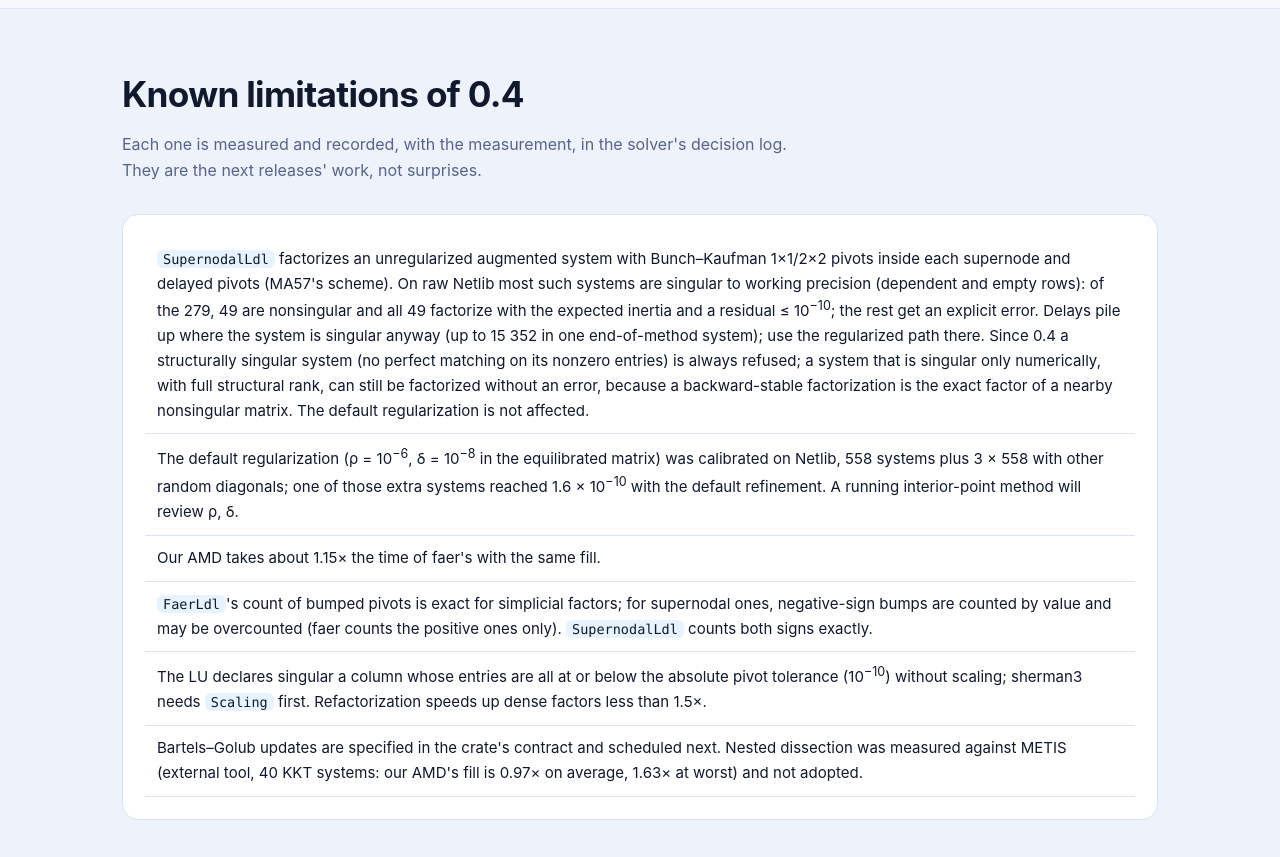
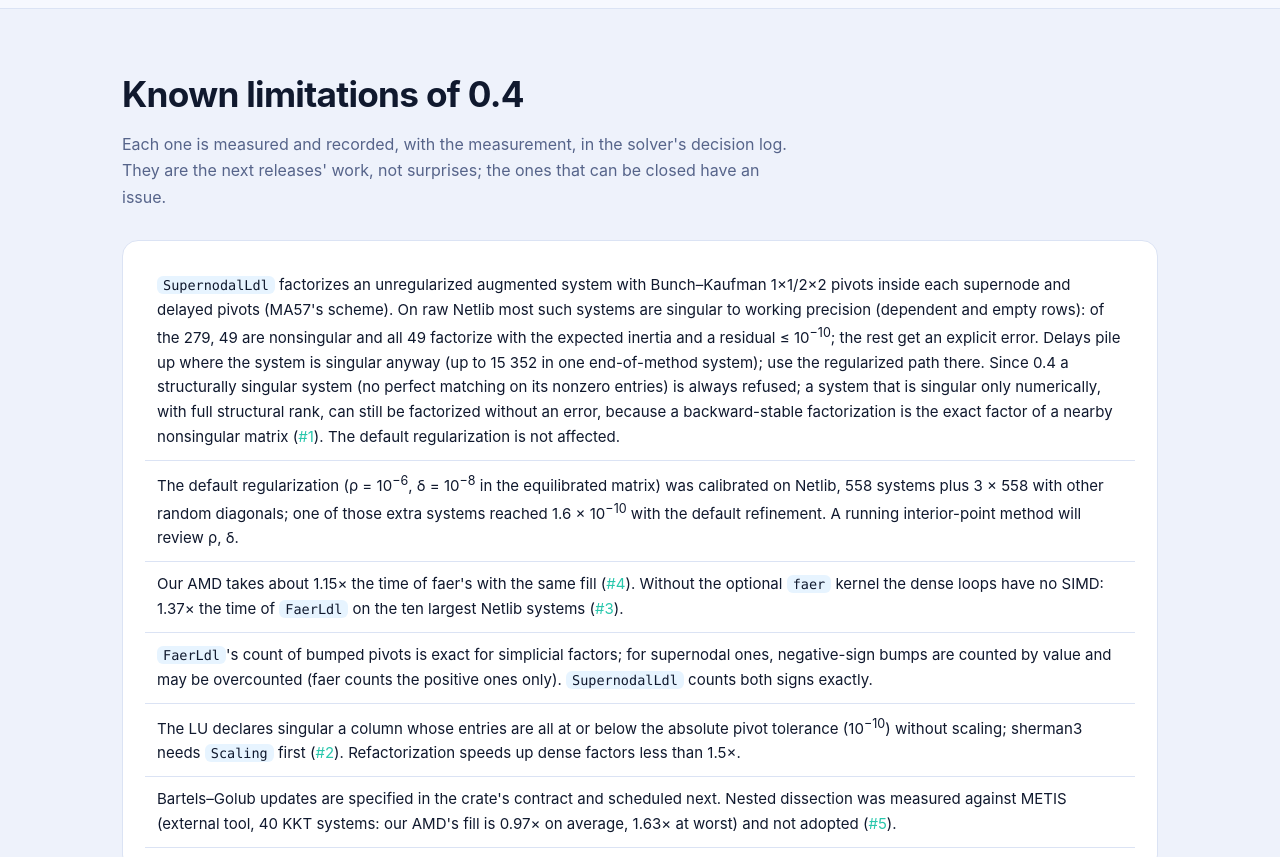
Before and after one commit to StrategicProjects/xingo-sparse, a plain HTML site: page site/index.html in a window 1280 px wide. Shown: the part 5260-6117 px from the top of the page. Drawn offline with Linux system fonts and the light colour scheme.

Commit message:
sparse: README e página — cada limitação que pode ser fechada aponta para a sua issue (#1–#5, #7 do espelho); lista do README renumerada em ordem
Co-Authored-By: Claude Fable 5.2 <noreply@anthropic.com>
Claude-Session: https://claude.ai/code/session_01358TeZ6fozKtrKuYr8KqGf

```diff
--- a/site/index.html
+++ b/site/index.html
@@ -371,16 +371,16 @@ assert!(nnz_l &lt;= s.<span class="c-cmd">cholesky_nnz</span>(&amp;q)?);</code><
   <section id="limits" class="alt">
     <div class="wrap">
       <h2>Known limitations of 0.4</h2>
-      <p class="sub">Each one is measured and recorded, with the measurement, in the solver's decision log. They are the next releases' work, not surprises.</p>
+      <p class="sub">Each one is measured and recorded, with the measurement, in the solver's decision log. They are the next releases' work, not surprises; the ones that can be closed have an issue.</p>
       <div class="card scroll">
         <table class="cmp">
           <tbody>
-            <tr><td><code>SupernodalLdl</code> factorizes an unregularized augmented system with Bunch–Kaufman 1×1/2×2 pivots inside each supernode and delayed pivots (MA57's scheme). On raw Netlib most such systems are singular to working precision (dependent and empty rows): of the 279, 49 are nonsingular and all 49 factorize with the expected inertia and a residual ≤ 10<sup>−10</sup>; the rest get an explicit error. Delays pile up where the system is singular anyway (up to 15 352 in one end-of-method system); use the regularized path there. Since 0.4 a structurally singular system (no perfect matching on its nonzero entries) is always refused; a system that is singular only numerically, with full structural rank, can still be factorized without an error, because a backward-stable factorization is the exact factor of a nearby nonsingular matrix. The default regularization is not affected.</td></tr>
+            <tr><td><code>SupernodalLdl</code> factorizes an unregularized augmented system with Bunch–Kaufman 1×1/2×2 pivots inside each supernode and delayed pivots (MA57's scheme). On raw Netlib most such systems are singular to working precision (dependent and empty rows): of the 279, 49 are nonsingular and all 49 factorize with the expected inertia and a residual ≤ 10<sup>−10</sup>; the rest get an explicit error. Delays pile up where the system is singular anyway (up to 15 352 in one end-of-method system); use the regularized path there. Since 0.4 a structurally singular system (no perfect matching on its nonzero entries) is always refused; a system that is singular only numerically, with full structural rank, can still be factorized without an error, because a backward-stable factorization is the exact factor of a nearby nonsingular matrix (<a href="https://github.com/StrategicProjects/xingo-sparse/issues/1">#1</a>). The default regularization is not affected.</td></tr>
             <tr><td>The default regularization (ρ = 10<sup>−6</sup>, δ = 10<sup>−8</sup> in the equilibrated matrix) was calibrated on Netlib, 558 systems plus 3 × 558 with other random diagonals; one of those extra systems reached 1.6 × 10<sup>−10</sup> with the default refinement. A running interior-point method will review ρ, δ.</td></tr>
-            <tr><td>Our AMD takes about 1.15× the time of faer's with the same fill.</td></tr>
+            <tr><td>Our AMD takes about 1.15× the time of faer's with the same fill (<a href="https://github.com/StrategicProjects/xingo-sparse/issues/4">#4</a>). Without the optional <code>faer</code> kernel the dense loops have no SIMD: 1.37× the time of <code>FaerLdl</code> on the ten largest Netlib systems (<a href="https://github.com/StrategicProjects/xingo-sparse/issues/3">#3</a>).</td></tr>
             <tr><td><code>FaerLdl</code>'s count of bumped pivots is exact for simplicial factors; for supernodal ones, negative-sign bumps are counted by value and may be overcounted (faer counts the positive ones only). <code>SupernodalLdl</code> counts both signs exactly.</td></tr>
-            <tr><td>The LU declares singular a column whose entries are all at or below the absolute pivot tolerance (10<sup>−10</sup>) without scaling; sherman3 needs <code>Scaling</code> first. Refactorization speeds up dense factors less than 1.5×.</td></tr>
-            <tr><td>Bartels–Golub updates are specified in the crate's contract and scheduled next. Nested dissection was measured against METIS (external tool, 40 KKT systems: our AMD's fill is 0.97× on average, 1.63× at worst) and not adopted.</td></tr>
+            <tr><td>The LU declares singular a column whose entries are all at or below the absolute pivot tolerance (10<sup>−10</sup>) without scaling; sherman3 needs <code>Scaling</code> first (<a href="https://github.com/StrategicProjects/xingo-sparse/issues/2">#2</a>). Refactorization speeds up dense factors less than 1.5×.</td></tr>
+            <tr><td>Bartels–Golub updates are specified in the crate's contract and scheduled next. Nested dissection was measured against METIS (external tool, 40 KKT systems: our AMD's fill is 0.97× on average, 1.63× at worst) and not adopted (<a href="https://github.com/StrategicProjects/xingo-sparse/issues/5">#5</a>).</td></tr>
           </tbody>
         </table>
       </div>
```
Also changed, not shown: 1 other file.
